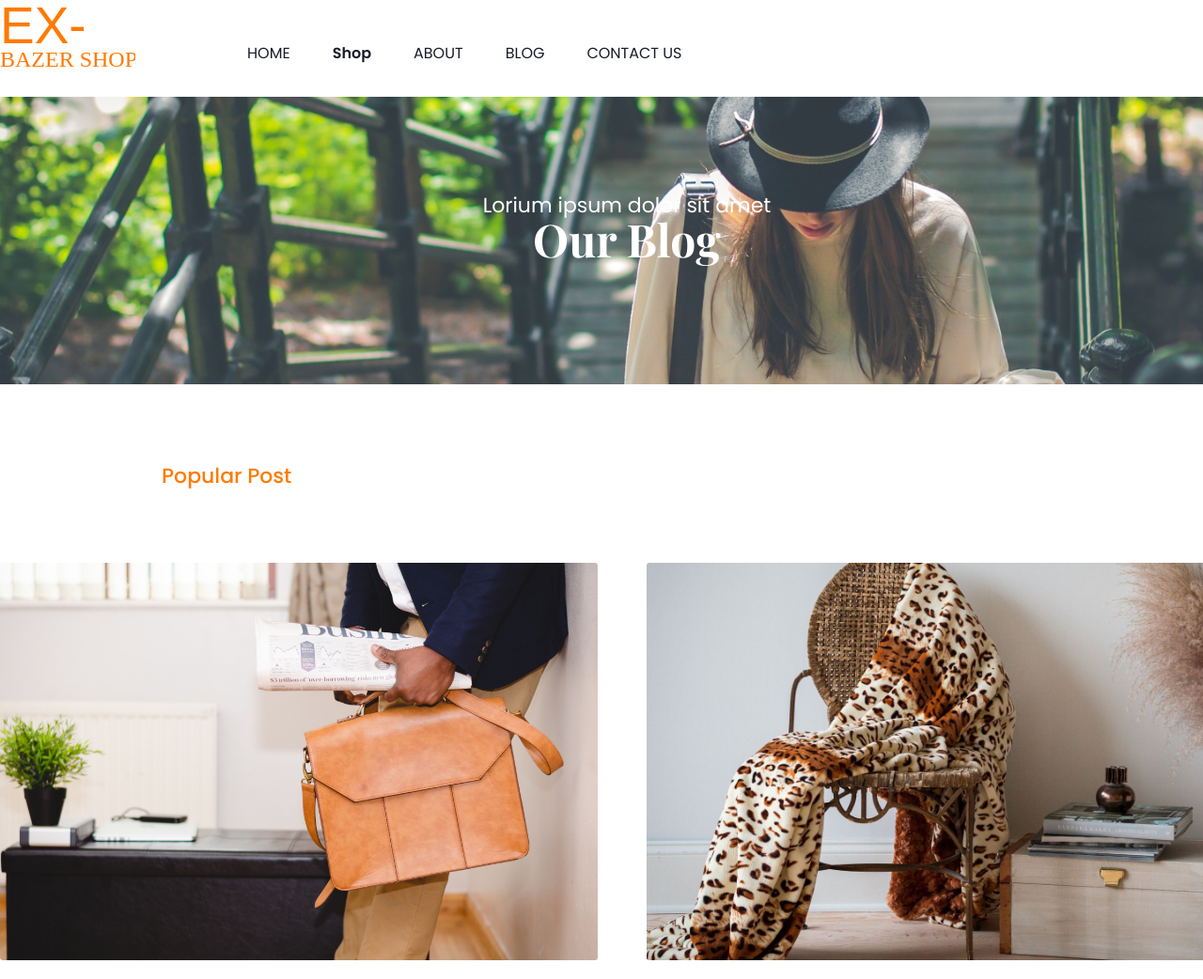
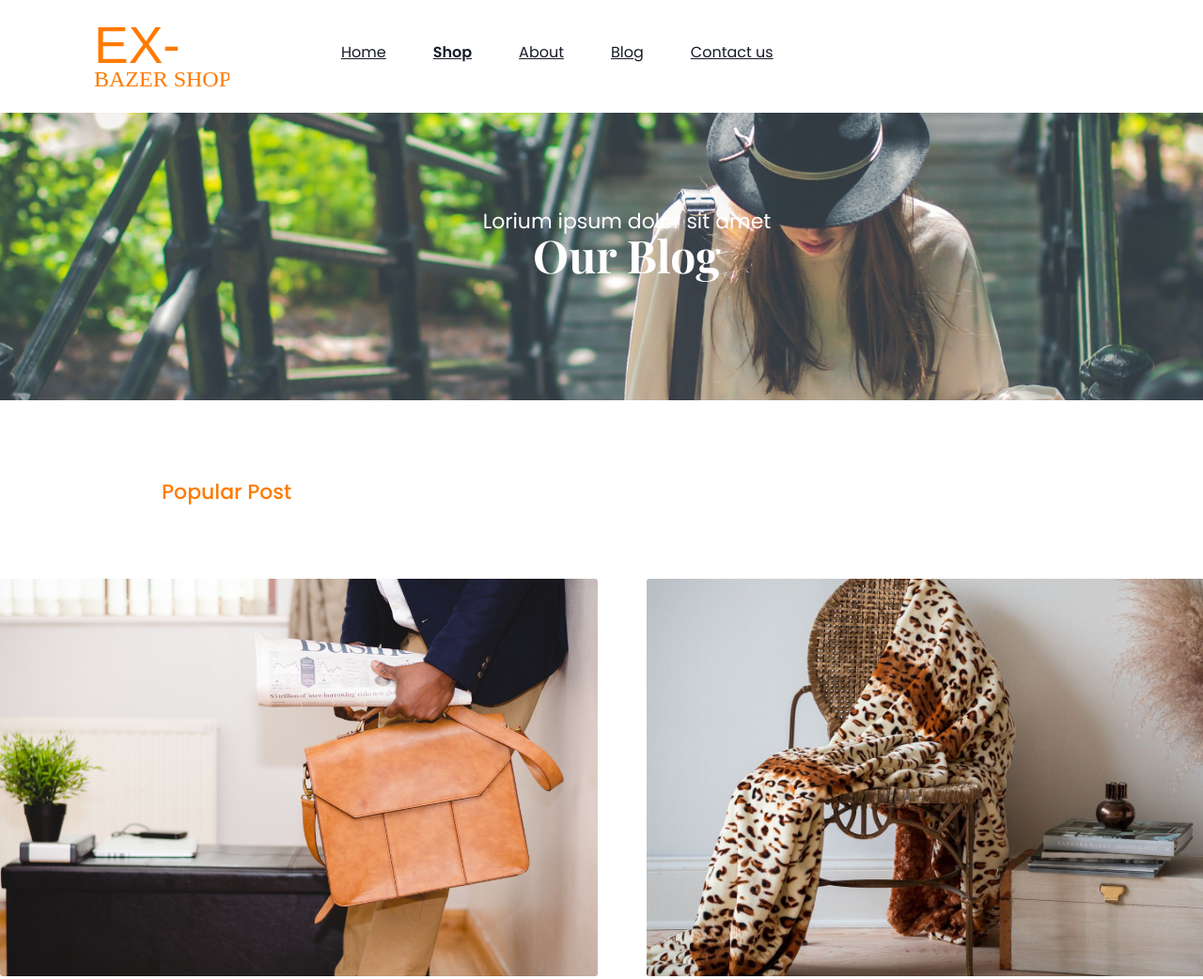
Before and after one commit to LileMoseshvili/lesson6, a plain HTML site: page index.html in a window 1280 px wide. Shown: the top 1042 px of the page at 94% size. Drawn offline with Linux system fonts and the light colour scheme.

Commit message:
header-fixed

```diff
--- a/css/index.css
+++ b/css/index.css
@@ -1,25 +1,37 @@
 /* header */
-.logo,
-.navigacia,
-.navigation {
+
+.header-wrapper {
+    background-color: white;
+    position: fixed;
+    top: 0;
+    left: 0;
+    width: 100%;
+    height: 120px;
+    z-index: 10;
+    padding-left: 100px;
+}
+.nav-li {
+    margin-right: 50px;
+    margin-top: 48px;
+}
+
+.f-left {
     float: left;
 }
+.f-right {
+    float: right;
+}
 .logo {
-    margin-top: 4px;
+    margin-top: 25px;
     margin-right: 119px;
-    margin-bottom: 24px;
 }
-.navigation {
-    margin-right: 45px;
-}
-.navigacia {
-    margin-top: 49px;
+body {
+    padding-top: 120px;
 }
 
 
 .container,
-.footer-wrapper,
-.header-wrapper {
+.footer-wrapper {
     width: 1324px;
     margin: 0 auto;
 }
--- a/css/reset.css
+++ b/css/reset.css
@@ -46,3 +46,10 @@ table {
 	border-collapse: collapse;
 	border-spacing: 0;
 }
+}
+.a {
+    text-decoration: none;
+}
+* {
+    box-sizing: border-box;
+}
--- a/index.html
+++ b/index.html
@@ -10,24 +10,40 @@
 </head>
 
 <body>
+
 <!-- header -->
+
+
     <header>
         <div class="header-wrapper">
-            <img class="logo" src="image/logo.svg" alt="logo">
-            <nav class="navigacia">
+            <img class="logo f-left" src="image/logo.svg" alt="logo">
+
+            <nav class="navigacia f-left">
                 <ul>
-                    <li class="navigation">HOME</li>
-                    <li class="navigation">
-                        <span class="span-li">Shop</span>
+                    <li class=" nav-li f-left">
+                        <a class="navigation" href="#">Home</a>
                     </li>
-                    <li class="navigation">ABOUT</li>
-                    <li class="navigation">BLOG</li>
-                    <li class="navigation">CONTACT US</li>
+                    <li class=" nav-li f-left">
+                        <a class="navigation span-li" href="#">Shop</a>
+                    </li>
+                    <li class=" nav-li f-left">
+                        <a class="navigation" href="#">About</a>
+                    </li>
+                    <li class=" nav-li f-left">
+                        <a class="navigation" href="#">Blog</a>
+                    </li>
+                    <li class=" nav-li f-left">
+                        <a class="navigation" href="#">Contact us</a>
+                    </li>
+                 <div class="clear"></div>
                 </ul>
             </nav>
             <div class="clear"></div>
         </div>
     </header>
+
+
+
     <!-- banner -->
     <div class="banner">
         <img class="banner-image" src="image/banner-image.jpg" alt="banner">
```
Also changed, not shown: 1 other file.
